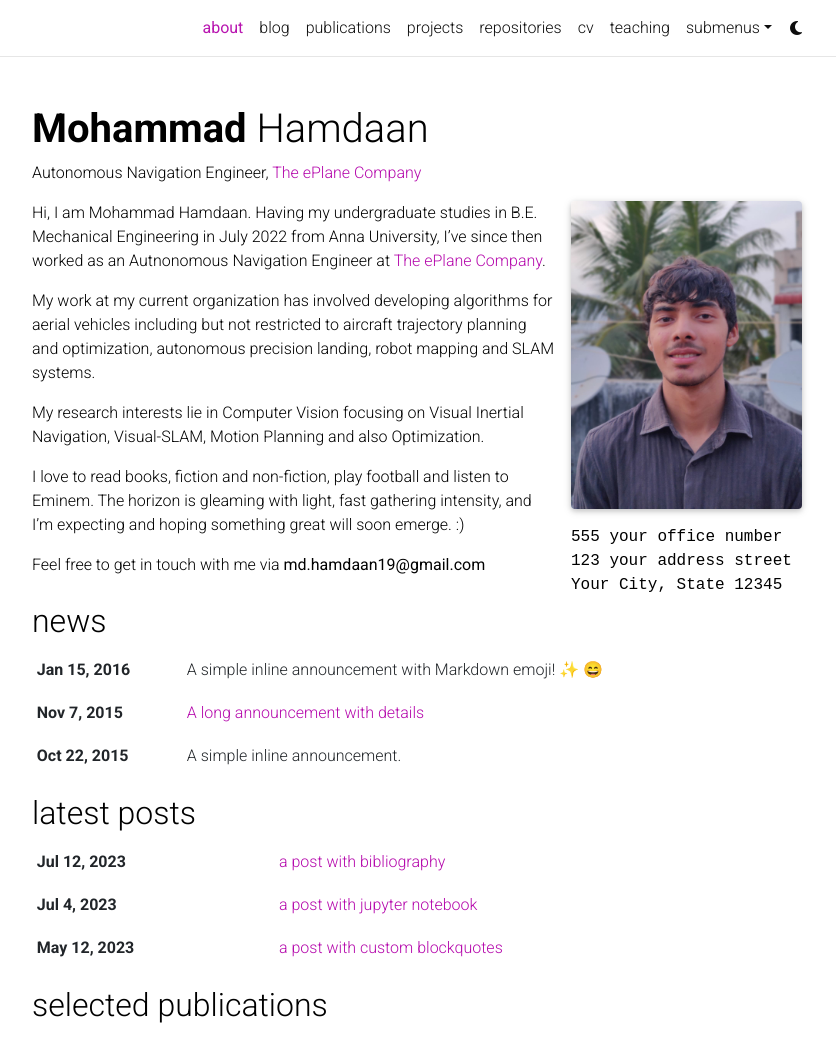
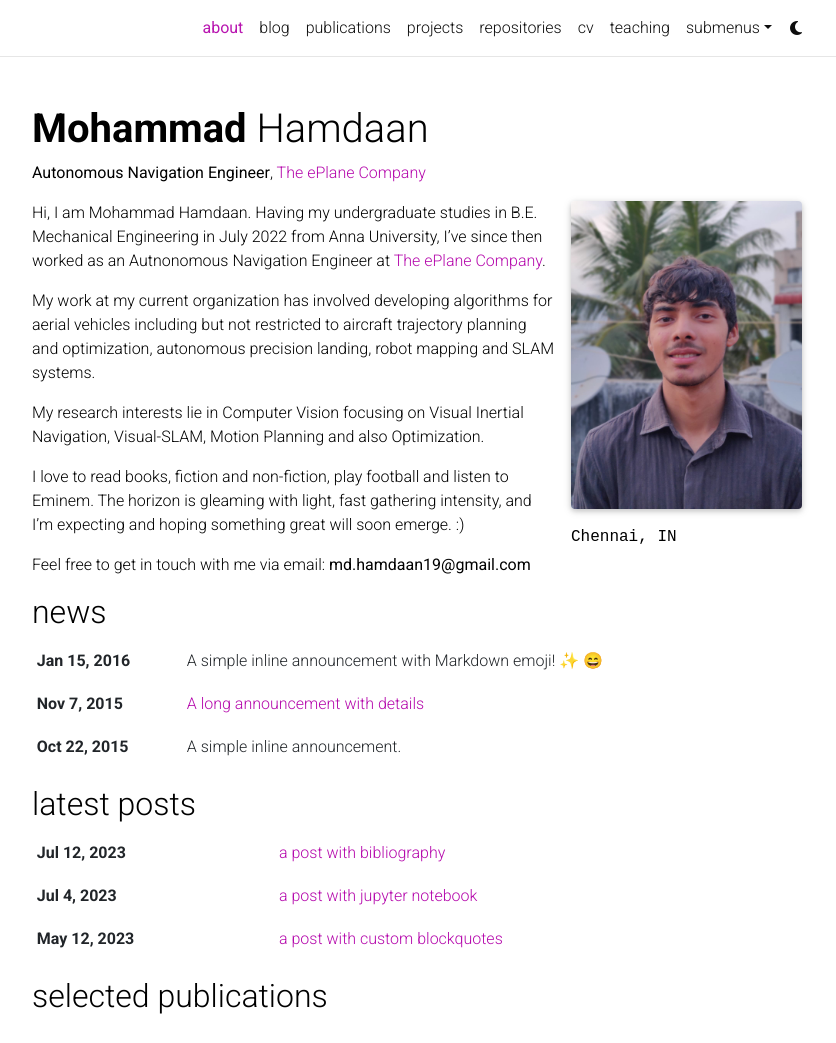
Before and after one commit to hamdaan19/hamdaan19.github.io, a Jekyll site: the page built from _pages/about.md, in a window 1280 px wide and 1341 px high, cut to the strip 0-1043 px from the top of the window. Shown: the whole strip, without its empty margins (223-1059 px from the left). Built offline with Jekyll 4.4.1, drawn with Linux system fonts in a browser that asks for light colours; full-size pictures stand in for the smaller copies a plugin makes; emoji names are drawn with the system emoji font; comment, search, counter and statistics services are not loaded; a style sheet for code colours, icons or effects is not loaded.

Commit message:
Modified bio

```diff
--- a/_pages/about.md
+++ b/_pages/about.md
@@ -2,7 +2,7 @@
 layout: about
 title: about
 permalink: /
-subtitle: Autonomous Navigation Engineer, <a href="https://www.eplane.ai/">The ePlane Company</a>
+subtitle: <b>Autonomous Navigation Engineer</b>, <a href="https://www.eplane.ai/">The ePlane Company</a>
 # subtitle: <a href='#'>Affiliations</a>. Address. Contacts. Moto. Etc.
 
 profile:
@@ -10,9 +10,7 @@
   image: prof_pic.jpg
   image_circular: false # crops the image to make it circular
   address: >
-    <p>555 your office number</p>
-    <p>123 your address street</p>
-    <p>Your City, State 12345</p>
+    <p>Chennai, IN</p>
 
 news: true  # includes a list of news items
 latest_posts: true  # includes a list of the newest posts
@@ -27,7 +25,7 @@
 
 I love to read books, fiction and non-fiction, play football and listen to Eminem. The horizon is gleaming with light, fast gathering intensity, and I'm expecting and hoping something great will soon emerge. :)
 
-Feel free to get in touch with me via <b>md.hamdaan19@gmail.com</b>
+Feel free to get in touch with me via email: <b>md.hamdaan19@gmail.com</b>
 
 
 <!-- Write your biography here. Tell the world about yourself. Link to your favorite [subreddit](http://reddit.com). You can put a picture in, too. The code is already in, just name your picture `prof_pic.jpg` and put it in the `img/` folder.
```
